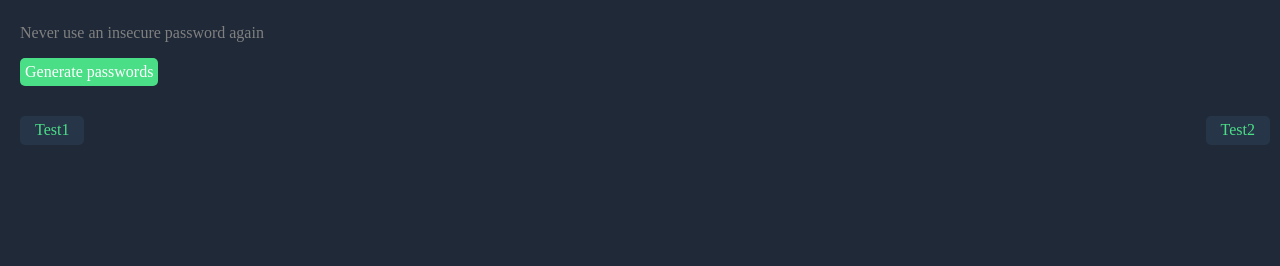
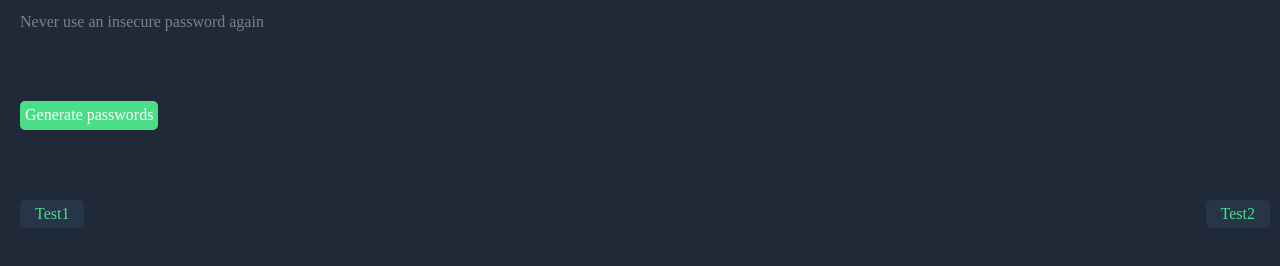
Before and after one commit to RobBotzz/PasswordGenerator, a plain HTML site: page index.html in a window 1280 px wide. Shown: the part 122-388 px from the top of the page. Drawn offline with nearby package versions, Linux system fonts and the light colour scheme.

Commit message:
Update index.css

```diff
--- a/index.css
+++ b/index.css
@@ -7,6 +7,7 @@ h1 {
     color: white;
     font-size: 40px;
     font-weight: 800;
+    margin-bottom: 10px;
 }
 
 #greenText {
@@ -15,6 +16,7 @@ h1 {
 
 p {
     color: gray;
+    margin-bottom: 70px;
 }
 
 #generateButton {
@@ -23,7 +25,7 @@ p {
     padding: 5px;
     border: none;
     color: white;
-    margin-bottom: 30px;
+    margin-bottom: 70px;
 }
 
 .passwordButton {
```
